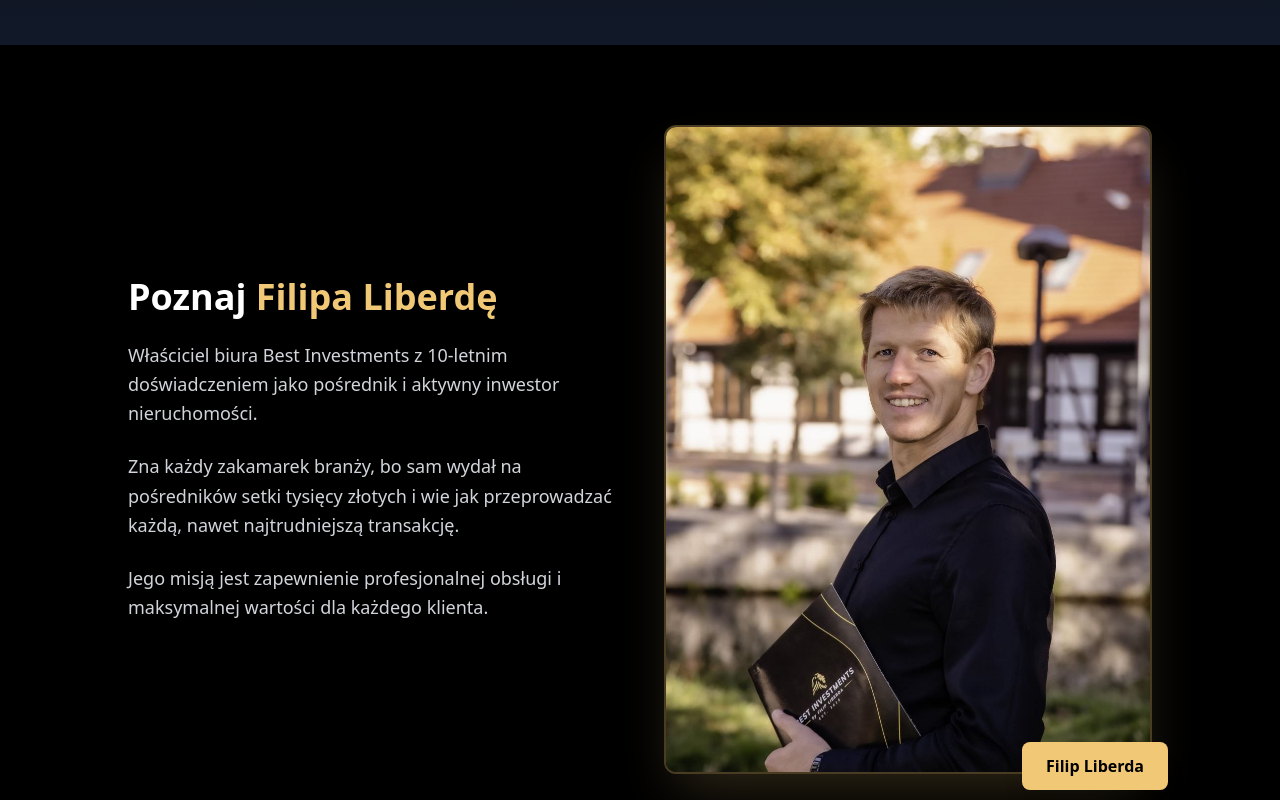
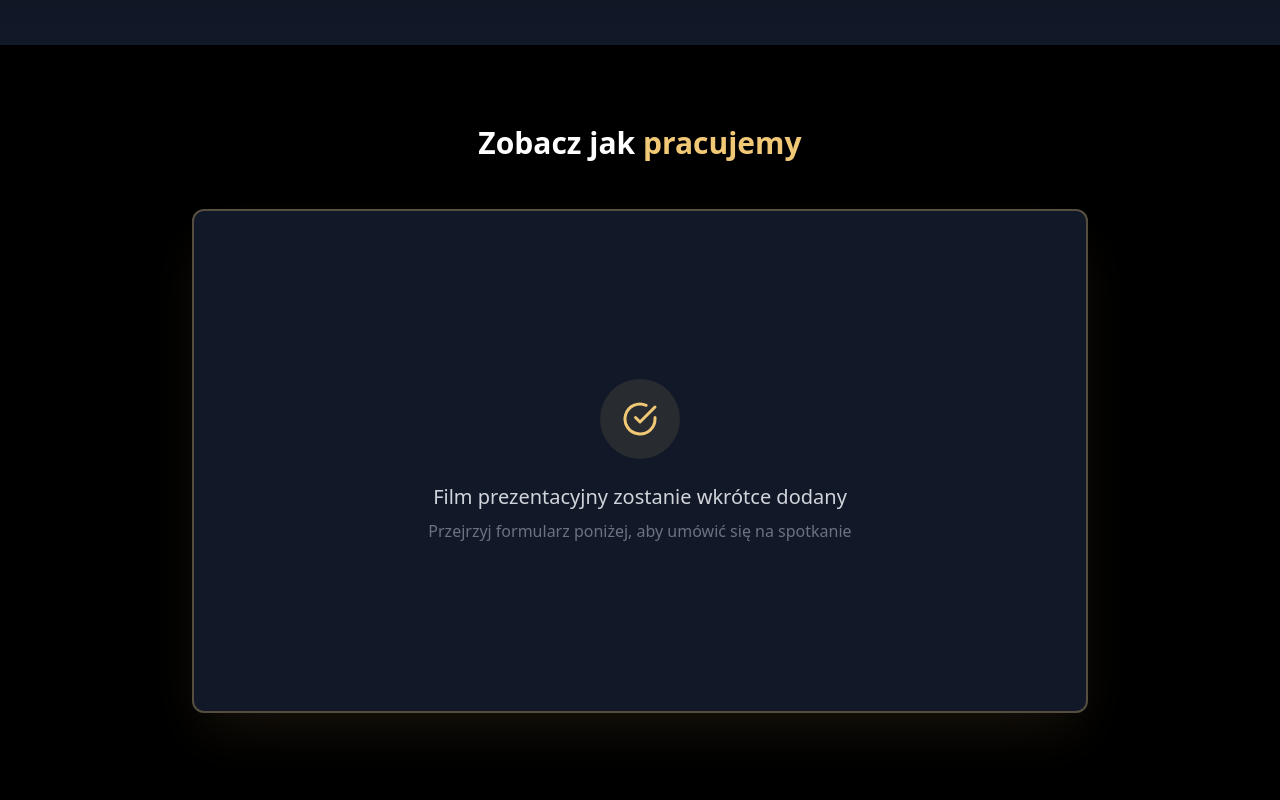
Before and after one commit to maciekzak3/best-investments, a React (Vite) app: page / in a window 1280 px wide. Shown: the part 1500-2300 px from the top of the page. Built offline with nearby package versions, Linux system fonts and the light colour scheme.

Commit message:
Updated App.tsx

```diff
--- a/src/App.tsx
+++ b/src/App.tsx
@@ -168,42 +168,8 @@ function App() {
         </div>
       </section>
 
-      {/* Filip Liberda Section */}
+      {/* Video Section */}
       <section className="py-12 sm:py-20 px-4 sm:px-6 lg:px-8 bg-black">
-        <div className="max-w-5xl mx-auto">
-          <div className="grid grid-cols-1 lg:grid-cols-2 gap-8 lg:gap-12 items-center">
-            <div className="order-2 lg:order-1">
-              <h3 className="text-2xl sm:text-4xl font-bold mb-6">
-                Poznaj <span className="text-gold">Filipa Liberdę</span>
-              </h3>
-              <p className="text-lg text-gray-300 leading-relaxed mb-6">
-                Właściciel biura Best Investments z 10-letnim doświadczeniem jako pośrednik i aktywny inwestor nieruchomości.
-              </p>
-              <p className="text-lg text-gray-300 leading-relaxed mb-6">
-                Zna każdy zakamarek branży, bo sam wydał na pośredników setki tysięcy złotych i wie jak przeprowadzać każdą, nawet najtrudniejszą transakcję.
-              </p>
-              <p className="text-lg text-gray-300 leading-relaxed">
-                Jego misją jest zapewnienie profesjonalnej obsługi i maksymalnej wartości dla każdego klienta.
-              </p>
-            </div>
-            <div className="order-1 lg:order-2">
-              <div className="relative">
-                <img
-                  src="/photo_2025-12-12_18-33-27.jpg"
-                  alt="Filip Liberda"
-                  className="w-full h-auto rounded-xl border-2 border-gold/30 shadow-2xl shadow-gold/20"
-                />
-                <div className="absolute -bottom-4 -right-4 bg-gold text-black px-6 py-3 rounded-lg font-bold shadow-xl">
-                  Filip Liberda
-                </div>
-              </div>
-            </div>
-          </div>
-        </div>
-      </section>
-
-      {/* Video Section */}
-      <section className="py-12 sm:py-20 px-4 sm:px-6 lg:px-8 bg-gradient-to-b from-black to-gray-900">
         <div className="max-w-4xl mx-auto">
           <h3 className="text-2xl sm:text-3xl font-bold text-center mb-8 sm:mb-12">
             Zobacz jak <span className="text-gold">pracujemy</span>
```
Also changed, not shown: public/photo_2025-12-12_18-33-27.jpg (deleted).
